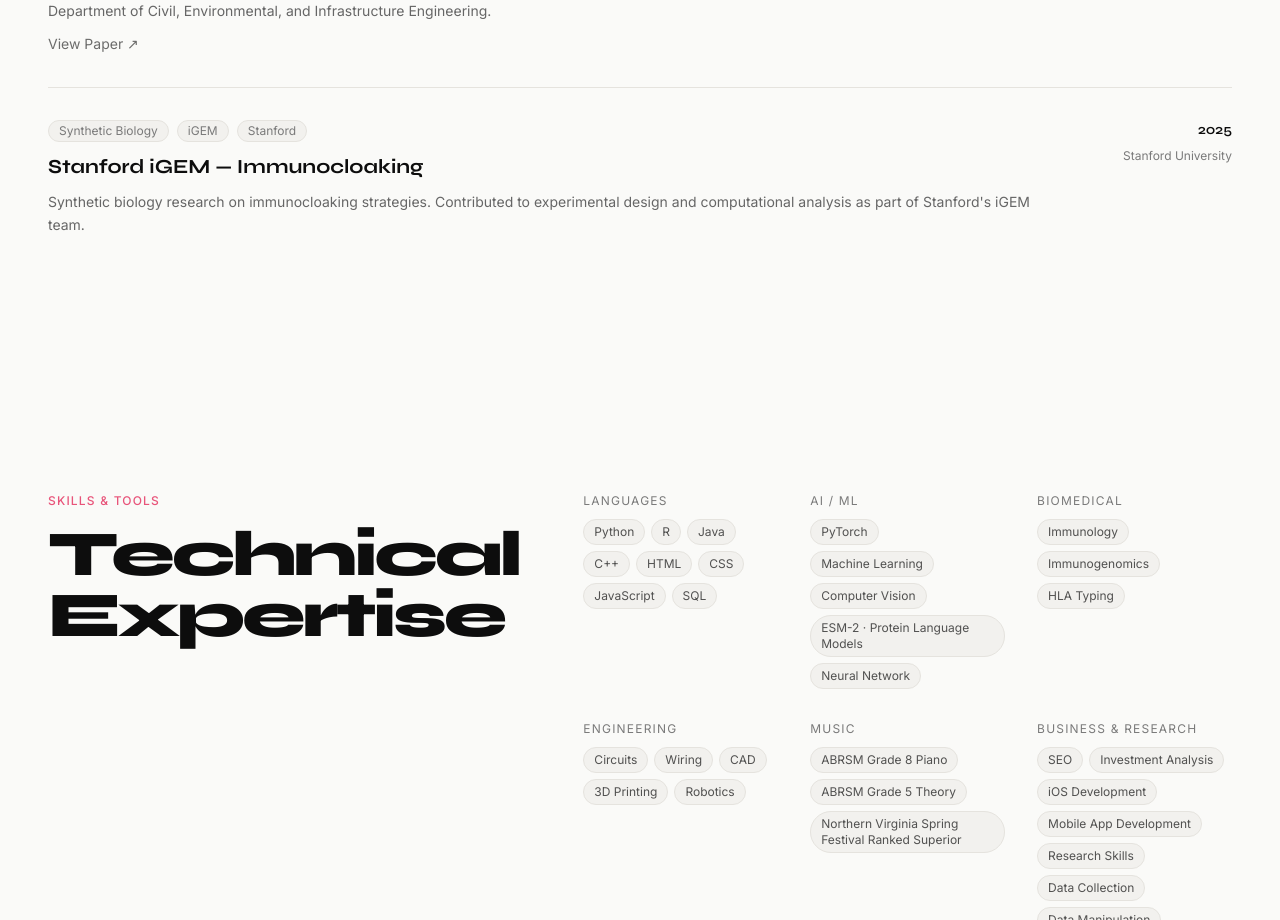
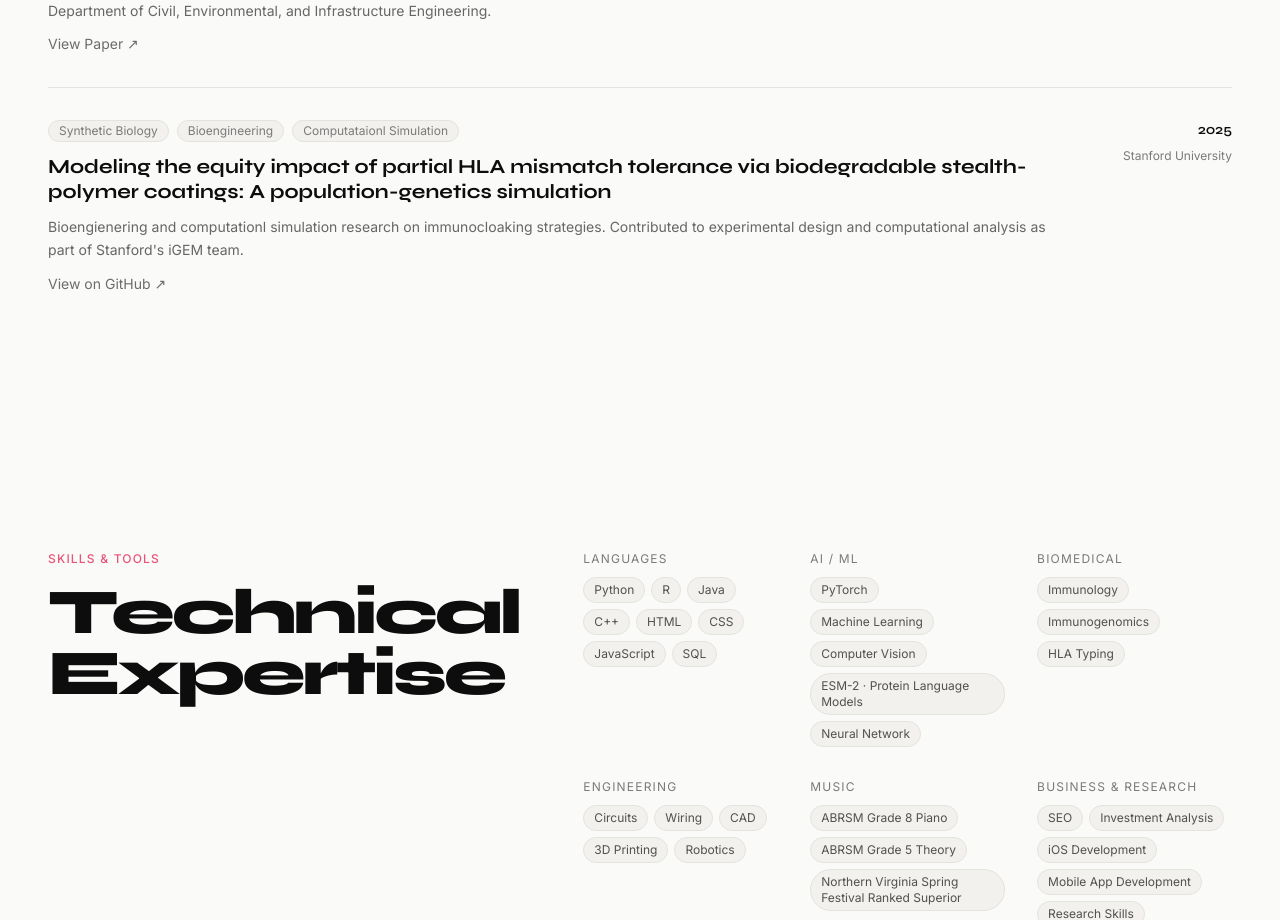
Before and after one commit to sh4wn27/sh4wn, a Next.js app: page / in a window 1280 px wide. Shown: the part 5520-6440 px from the top of the page. Built offline with nearby package versions, Linux system fonts and the light colour scheme.

Commit message:
research update

```diff
--- a/components/Research.tsx
+++ b/components/Research.tsx
@@ -35,14 +35,14 @@ const papers = [
     linkLabel: "View Paper",
   },
   {
-    title: "Stanford iGEM — Immunocloaking",
+    title: "Modeling the equity impact of partial HLA mismatch tolerance via biodegradable stealth-polymer coatings: A population-genetics simulation",
     venue: "Stanford University",
     year: "2025",
     description:
-      "Synthetic biology research on immunocloaking strategies. Contributed to experimental design and computational analysis as part of Stanford's iGEM team.",
-    tags: ["Synthetic Biology", "iGEM", "Stanford"],
-    link: null,
-    linkLabel: null,
+      "Bioengienering and computationl simulation research on immunocloaking strategies. Contributed to experimental design and computational analysis as part of Stanford's iGEM team.",
+    tags: ["Synthetic Biology", "Bioengineering", "Computataionl Simulation"],
+    link: "https://github.com/sh4wn27/immu",
+    linkLabel: "View on GitHub",
   },
 ];
 
```
Also changed, not shown: 1 other file (tests, documents, lock files or other folders).
